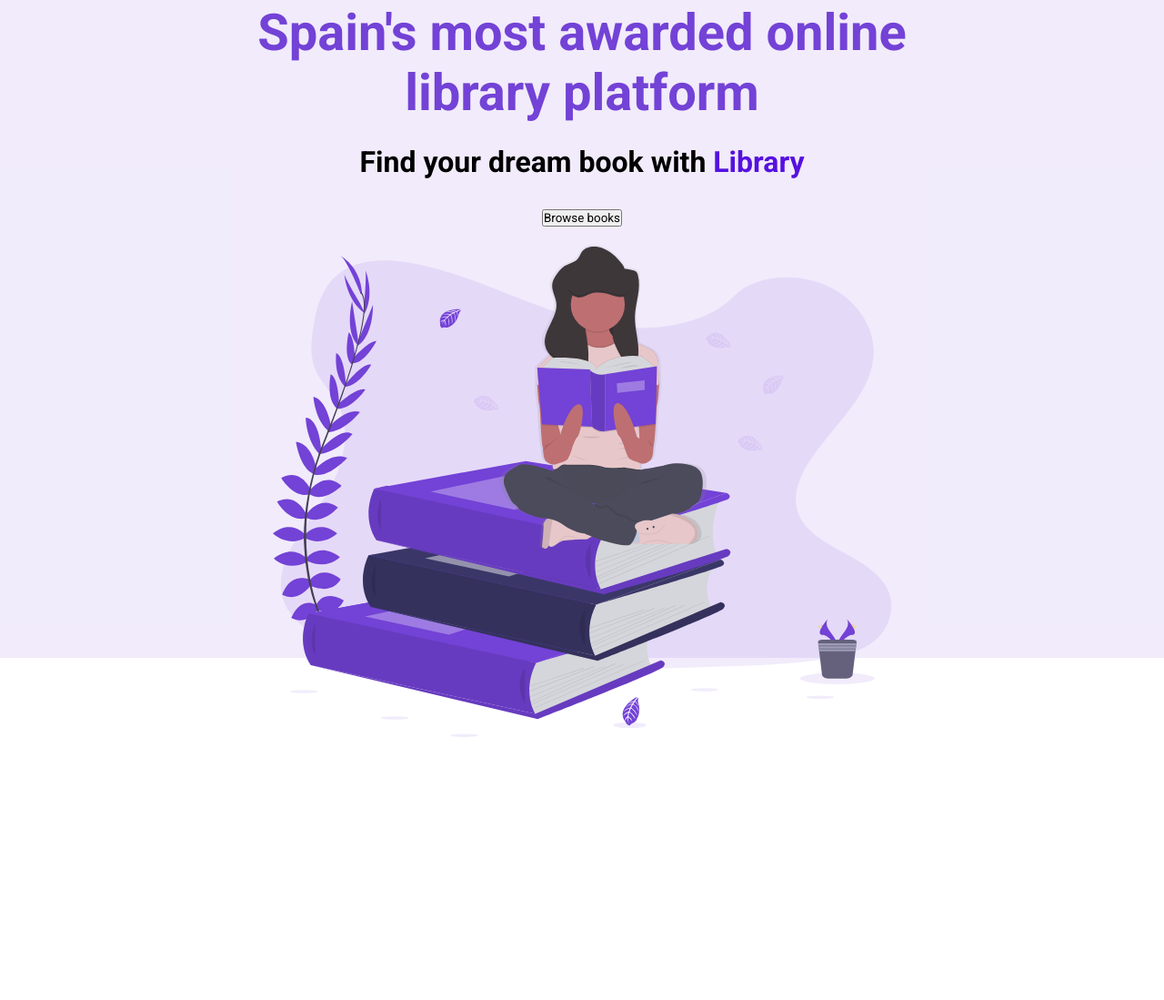
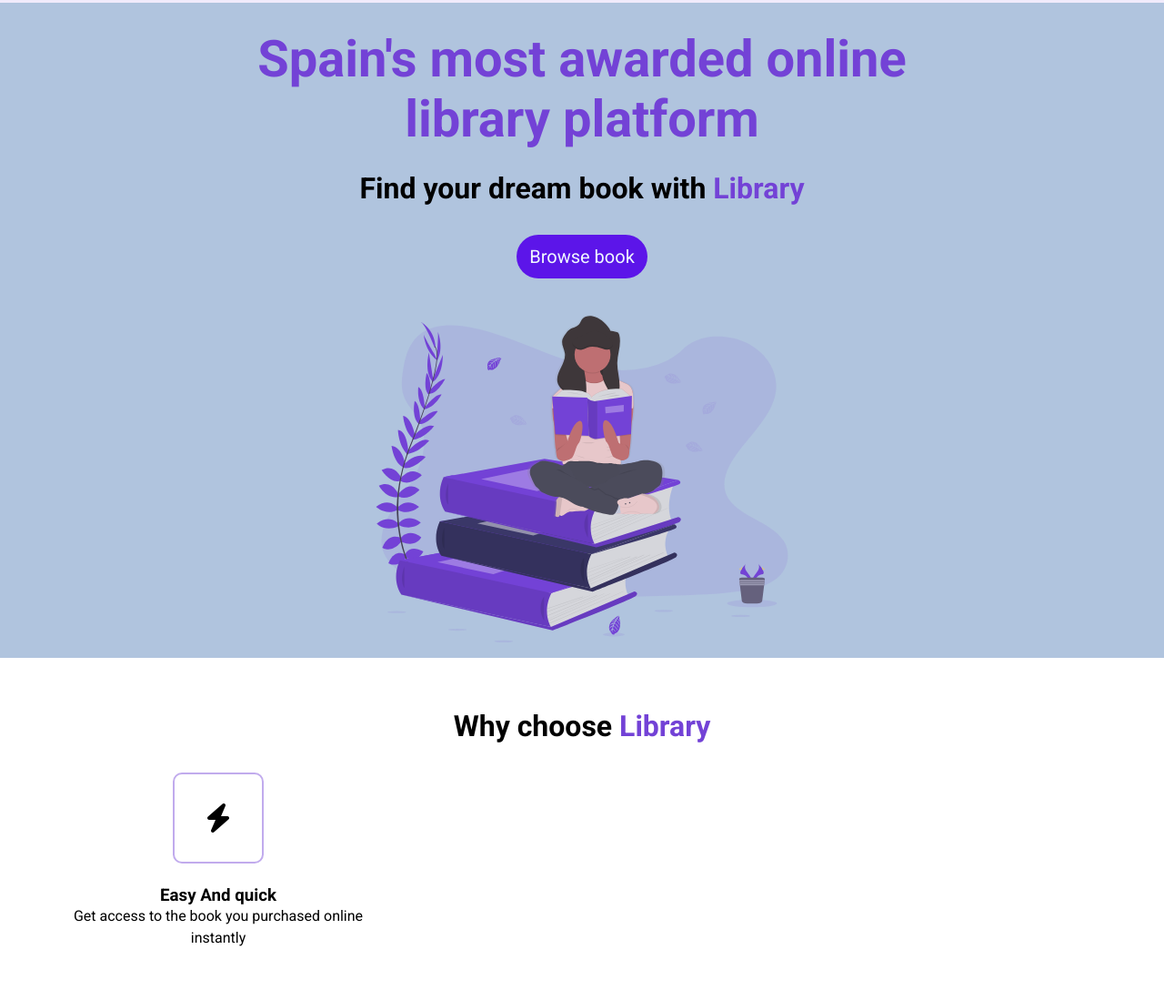
Before and after one commit to zioForas/book-store-site, a plain HTML site: page index.html in a window 1280 px wide. Shown: the part 77-1176 px from the top of the page at 91% size. Before the commit the page ends 911 px from the top, so only its background shows below. Drawn offline with Linux system fonts and the light colour scheme.

Commit message:
issues fixed + update

```diff
--- a/index.html
+++ b/index.html
@@ -5,7 +5,8 @@
     <meta http-equiv="X-UA-Compatible" content="IE=edge" />
     <meta name="viewport" content="width=device-width, initial-scale=1.0" />
     <title>Library</title>
-    <link rel="stylesheet" href="styles.css" />
+    <link rel="stylesheet" href="styles.css"/>
+    <script src="https://kit.fontawesome.com/c8e4d183c2.js" crossorigin="anonymous"></script>
   </head>
   <body>
     <section id="landing">
@@ -24,8 +25,9 @@
           <div class="header__description">
             <h1>Spain's most awarded online library platform</h1>
             <h2>Find your dream book with <span class="purple">Library</span></h2>
+            <button class="btn">Browse book</button>
             <a href="#features">
-              <button class="btn">Browse books</button>
+
             </a>
           </div>
           <figure class="header__img--wrapper">
@@ -34,5 +36,47 @@
         </div>
       </header>
     </section>
+    <main>
+      <section id="highlights">
+        <div class="container">
+          <div class="row">
+            <h2 class="section__title">
+              Why choose <span class="purple">Library</span>
+            </h2>
+            <div class="highlight__wrapper">
+              <div class="highlight">
+                <div class="highlight__img">
+                  <i class="fas fa-bolt"></i>
+                </div>
+                    <h3 class="highlight__subtitle">
+                  Easy And quick
+                  </h3>
+                  <p class="highlight__para">
+                    Get access to the book you purchased online instantly
+                  </p>
+                </div>
+
+            </div>
+          </div>
+        </div>
+    </section>
+<!--
+      <section id="features">
+        <div class="container">
+          <div class="row">
+
+          </div>
+        </div>
+      </section>
+    </section>
+
+      <section id="recent">
+        <div class="container">
+          <div class="row">
+
+          </div>
+        </div>
+      </section> -->
+    </main>
   </body>
 </html>
--- a/styles.css
+++ b/styles.css
@@ -1,21 +1,68 @@
 @import url('https://fonts.googleapis.com/css2?family=Roboto:wght@400;500;700&display=swap');
-*{
+* {
   padding: 0;
   margin: 0;
   box-sizing: border-box;
   font-family: 'Roboto', sans-serif;
 }
 
- nav{
+html {
+  scroll-behavior: smooth;
+}
+
+body {
+  max-width: 100vw;
+  overflow-x: hidden;
+}
+
+nav {
   height: 80px;
   display: flex;
 }
 
-img{
+img {
   width: 100%;
+  height: 100%;
+  max-height: 50vh;
+  padding: 20px;
+}
 
+p {
+  line-height: 1.5;
 }
+
+a {
+  text-decoration: none;
+}
+
+a:hover {
+  text-decoration: underline;
+}
+
+ul {
+  display: flex;
+}
+
+li {
+  list-style-type: none;
+}
+
+
+
+
+
+
+
+.purple {
+  color: #7342d6;
+}
+
+.logo {
+  width: 200px;
+}
+
 .nav__container {
+  height:100px;
   width: 100%;
   max-width: 1200px;
   padding: 0 24px;
@@ -24,36 +71,6 @@ img{
   align-items: center;
   margin: 0 auto;
 }
-
- .purple{
-    color: #5611e0;
- }
- .logo {
-    width: 160px;
-
- }
-
- ul {
-    display: flex;
- }
-
- li{
-    list-style-type: none;
- }
-
- h1 {
-    font-size: 56px;
-    color: #7342d6;
-    margin-bottom: 24px;
-    text-align: center;
-  }
-
-  h2 {
-    font-size: 32px;
-    margin-bottom: 32px;
-    text-align: center;
-  }
-
 
 .nav__link{
   margin-left: 16px;
@@ -77,15 +94,26 @@ img{
   text-decoration: none;
 }
 
+
+
+
+/*
+
+LANDING
+
+*/
+
 #landing {
   background-color: rgba(115, 66, 214, 0.1)
 }
 
 header {
   height: calc(100vh - 80px);
+  background-color: lightsteelblue;
 }
 
 .header__container {
+  padding-top:29px;
   width: 100%;
   max-width: 720px;
   margin: 0 auto;
@@ -95,6 +123,34 @@ img{
   justify-content: space-around;
 }
 
+h1 {
+  font-size: 56px;
+  color: #7342d6;
+  margin-bottom: 24px;
+  text-align: center;
+}
+
+h2 {
+  font-size: 32px;
+  margin-bottom: 32px;
+  text-align: center;
+}
+
+button{
+  cursor: pointer;
+}
+button:active{
+  transform: translateY(1px);
+}
+
+.btn {
+  background-color: #5c15e9;
+  color: aliceblue;
+  padding: 12px 14px;
+  font-size:20px;
+  border-radius: 54px;
+  border: none;
+}
 .header__description {
   display: flex;
   flex-direction: column;
@@ -103,4 +159,51 @@ img{
 
 .header__img--wrapper {
   padding: 20px;
+
 }
+
+.container {
+padding: 56px 0;
+}
+
+
+.row{
+  width: 100%;
+  max-width: 1200px;
+  margin: 0 auto;
+}
+
+/*
+Highlights
+*/
+
+
+.highlight__wrapper {
+  display: flex;
+
+}
+
+.highlight {
+  padding: 0 24px;
+  width: calc(100% / 3);
+  display: flex;
+  align-items: center;
+  justify-content: center;
+  flex-direction: column;
+}
+
+.highlight__para {
+  text-align: center;
+}
+
+.highlight__img {
+  border: 2px solid #7342d671;
+  width:100px;
+  height: 100px;
+  display: flex;
+  align-items: center;
+  justify-content: center;
+  border-radius: 10px;
+  font-size: 32px; /*to make img bigger*/
+  margin-bottom: 24px;
+}
```
Lines whose indentation alone changed are shown as unchanged.
